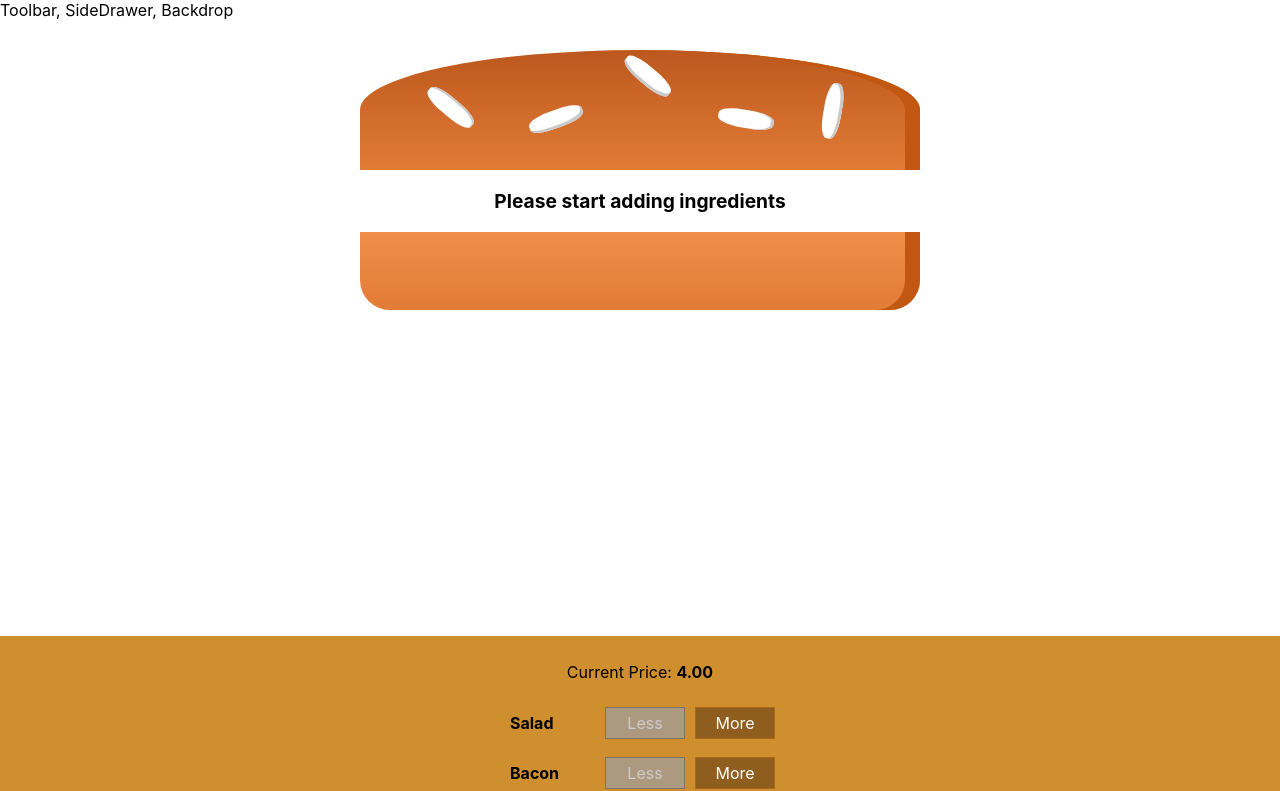
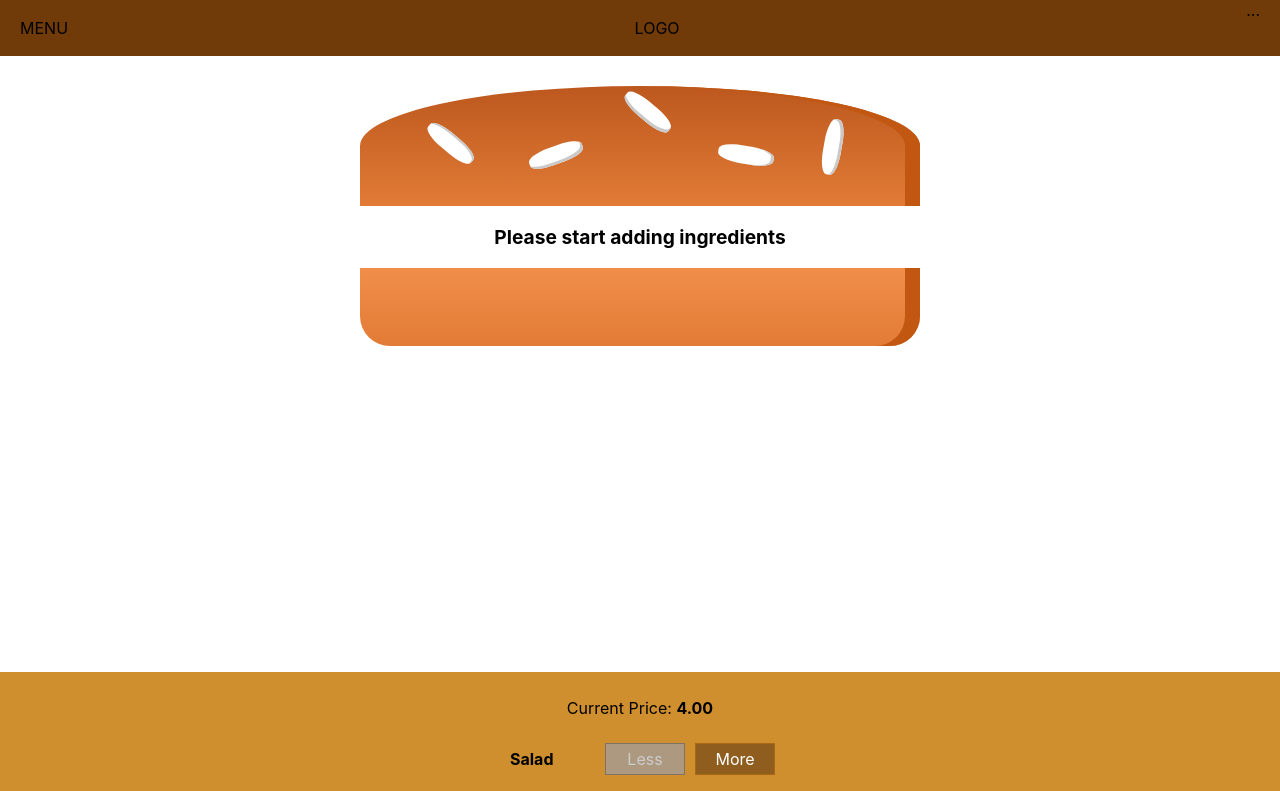
Before and after one commit to carlos-novaes/burger-builder-app, a React (Create React App) app: page / in a window 1280 px wide. Shown: the top 791 px of the page. Built offline with nearby package versions, Linux system fonts and the light colour scheme.

Commit message:
adding a toolbar component

```diff
--- a/src/components/Layout/Layout.js
+++ b/src/components/Layout/Layout.js
@@ -1,10 +1,11 @@
 import React, { Fragment } from 'react';
+import Toolbar from '../Navigation/Toolbar/Toolbar';
 import styles from './Layout.module.css';
 
 const Layout = props => {
   return (
     <Fragment>
-      <div>Toolbar, SideDrawer, Backdrop</div>
+      <Toolbar />
       <main className={styles.Content}>{props.children}</main>
     </Fragment>
   );
--- a/src/components/Layout/Layout.module.css
+++ b/src/components/Layout/Layout.module.css
@@ -1,3 +1,3 @@
 .Content {
-  margin-top: 16px;
+  margin-top: 72px;
 }
--- /dev/null
+++ b/src/components/Navigation/Toolbar/Toolbar.js
@@ -0,0 +1,17 @@
+import React from 'react';
+import styles from './Toolbar.module.css';
+import PropTypes from 'prop-types';
+
+const Toolbar = props => {
+  return (
+    <header className={styles.Toolbar}>
+      <div>MENU</div>
+      <div>LOGO</div>
+      <nav>...</nav>
+    </header>
+  );
+};
+
+Toolbar.propTypes = {};
+
+export default Toolbar;
--- /dev/null
+++ b/src/components/Navigation/Toolbar/Toolbar.module.css
@@ -0,0 +1,18 @@
+.Toolbar {
+  height: 56px;
+  width: 100%;
+  position: fixed;
+  top: 0;
+  left: 0;
+  background-color: #703b09;
+  display: flex;
+  justify-content: space-between;
+  align-items: center;
+  padding: 0 20px;
+  box-sizing: border-box;
+  z-index: 90;
+}
+
+.Toolbar nav {
+  height: 100%;
+}
```
